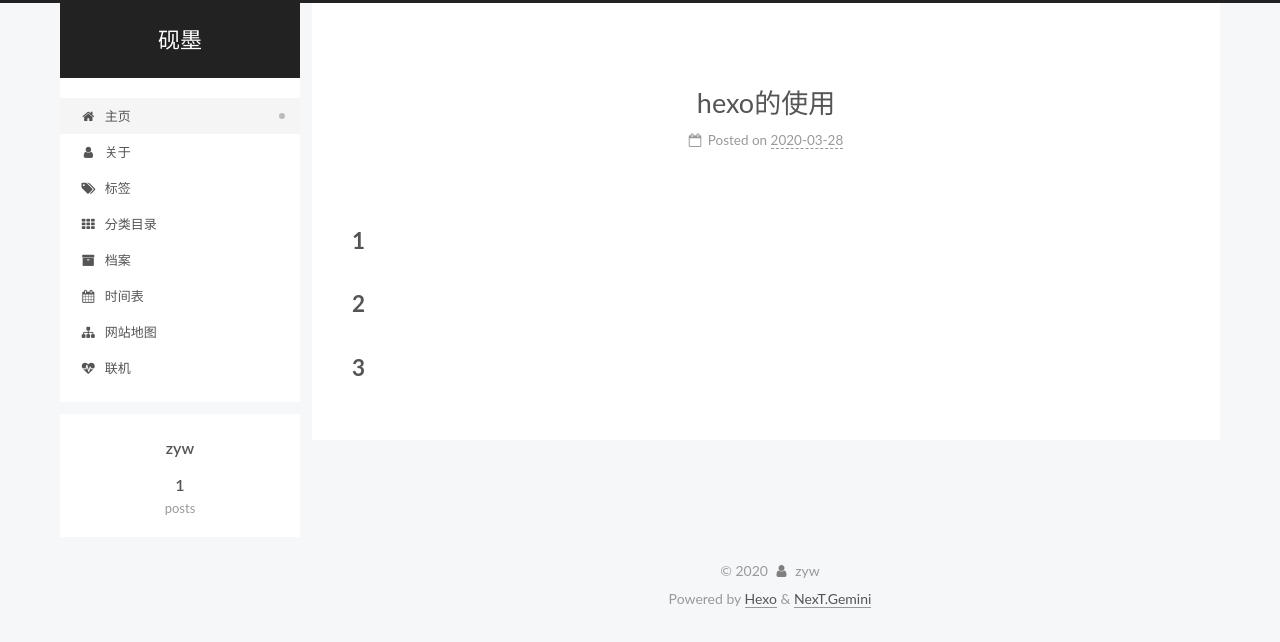
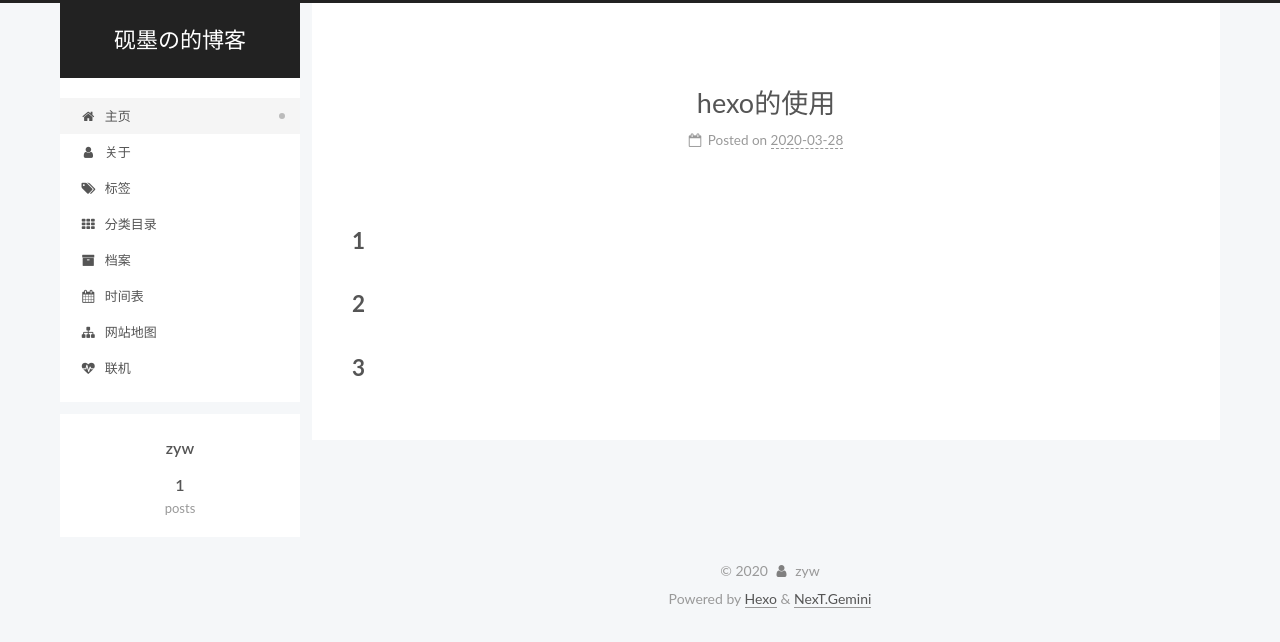
Before and after one commit to zywxr123/zywxr123.github.io, a plain HTML site: page index.html in a window 1280 px wide. Drawn offline with Linux system fonts and the light colour scheme.

Commit message:
Site updated: 2020-03-29 10:49:51

```diff
--- a/index.html
+++ b/index.html
@@ -21,9 +21,9 @@
   </script>
 
   <meta property="og:type" content="website">
-<meta property="og:title" content="砚墨">
+<meta property="og:title" content="砚墨の的博客">
 <meta property="og:url" content="https://zywxr123.github.io/index.html">
-<meta property="og:site_name" content="砚墨">
+<meta property="og:site_name" content="砚墨の的博客">
 <meta property="og:locale" content="en_US">
 <meta property="article:author" content="zyw">
 <meta name="twitter:card" content="summary">
@@ -41,7 +41,7 @@
   };
 </script>
 
-  <title>砚墨</title>
+  <title>砚墨の的博客</title>
 
 
 
@@ -92,7 +92,7 @@
 
     <a href="/" class="brand" rel="start">
       <span class="logo-line-before"><i></i></span>
-      <h1 class="site-title">砚墨</h1>
+      <h1 class="site-title">砚墨の的博客</h1>
       <span class="logo-line-after"><i></i></span>
     </a>
   </div>
@@ -186,7 +186,7 @@
     </span>
 
     <span hidden itemprop="publisher" itemscope itemtype="http://schema.org/Organization">
-      <meta itemprop="name" content="砚墨">
+      <meta itemprop="name" content="砚墨の的博客">
     </span>
       <header class="post-header">
         <h2 class="post-title" itemprop="name headline">
```
Also changed, not shown: 2020/03/28/hello-world/index.html (+4 -4 lines), archives/2020/03/index.html (+4 -4 lines), archives/2020/index.html (+4 -4 lines), archives/index.html (+4 -4 lines).
